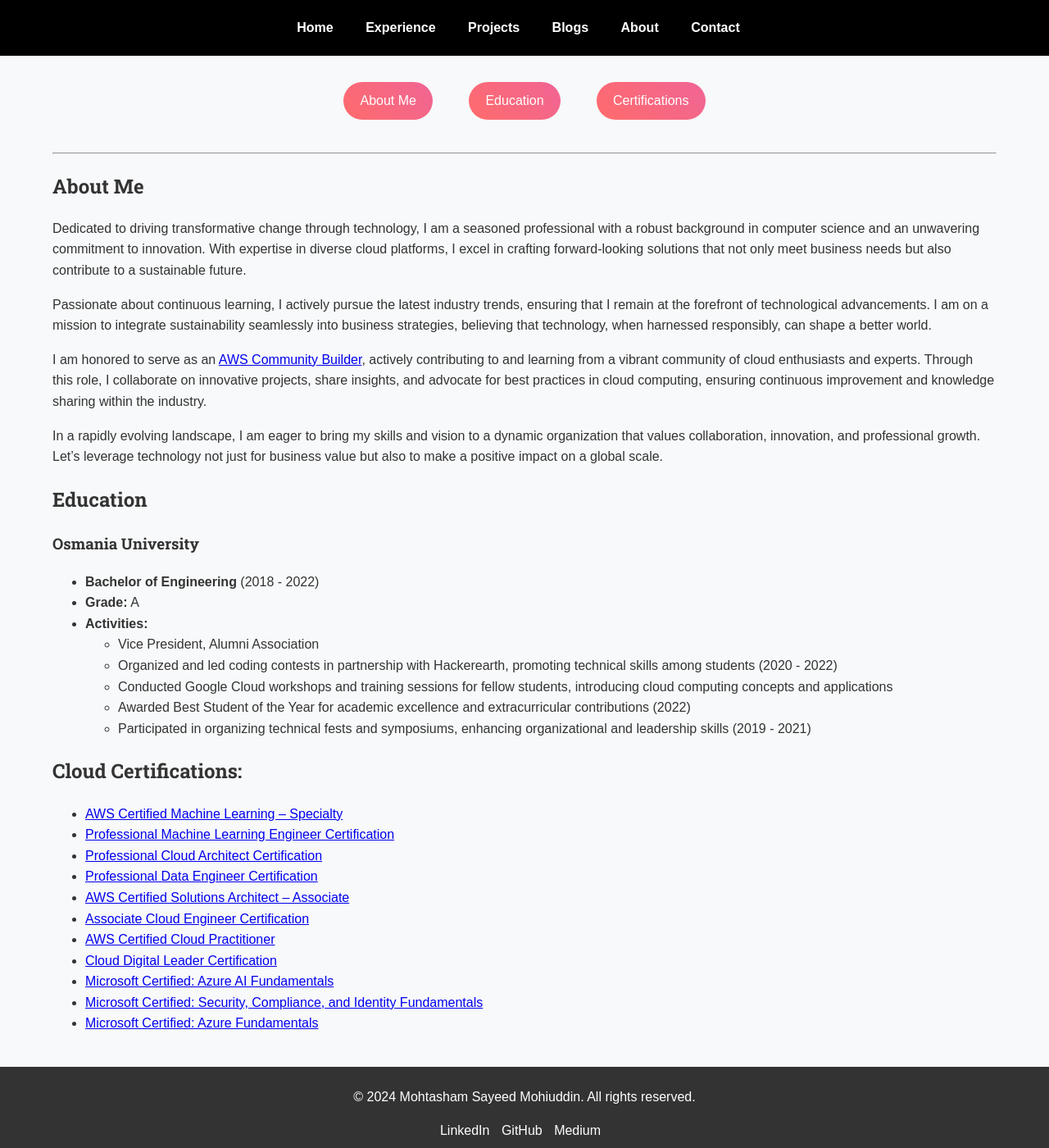
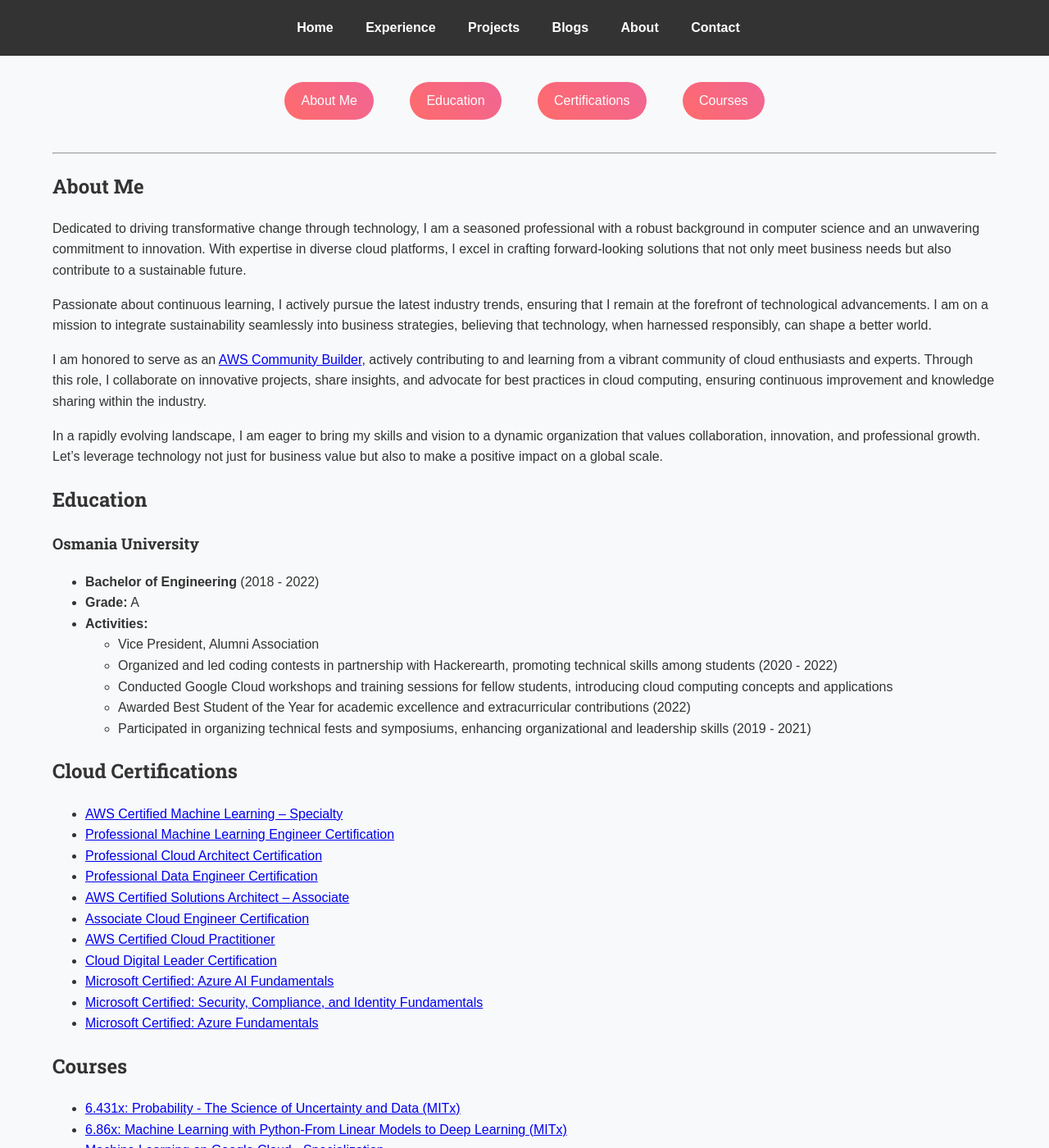
Before and after one commit to mohtasham9/mohtasham9.github.io, a Jekyll site: the page built from docs/about.markdown, in a window 1280 px wide and 1400 px high. Shown: the whole window at 82% size. Built offline with Jekyll 4.4.1, drawn with Linux system fonts in a browser that asks for light colours; some of the changed text lies outside the part shown.

Commit message:
Added courses

```diff
--- a/docs/about.markdown
+++ b/docs/about.markdown
@@ -8,6 +8,7 @@
   <a href="#about-me" class="button">About Me</a>
   <a href="#education" class="button">Education</a>
   <a href="#certifications" class="button">Certifications</a>
+  <a href="#courses" class="button">Courses</a>
 </div>
 
 ---
@@ -37,7 +38,7 @@
   - Participated in organizing technical fests and symposiums, enhancing organizational and leadership skills (2019 - 2021)
 
 
-## <a id="certifications"></a>Cloud Certifications:
+## <a id="certifications"></a>Cloud Certifications
 - [AWS Certified Machine Learning – Specialty](https://www.credly.com/badges/24fc796d-f24d-47fe-a5d3-84927392204a)
 - [Professional Machine Learning Engineer Certification](https://www.credly.com/badges/0fa29e73-0dbb-440d-998e-33178aace8da)
 - [Professional Cloud Architect Certification](https://www.credly.com/badges/4064916c-9c71-40ef-8d35-62949d3d507d)
@@ -49,3 +50,14 @@
 - [Microsoft Certified: Azure AI Fundamentals](https://www.credly.com/badges/f831b823-c012-4c41-a310-707a82c513bb)
 - [Microsoft Certified: Security, Compliance, and Identity Fundamentals](https://www.credly.com/badges/8ea4b0e9-e9b5-4526-b336-6c9091b0540f)
 - [Microsoft Certified: Azure Fundamentals](https://www.credly.com/badges/15ccb9e5-b807-4b52-9dac-c9d8de7477b8)
+
+
+## <a id="courses"></a>Courses
+- [6.431x: Probability - The Science of Uncertainty and Data (MITx)](https://courses.edx.org/certificates/ff755b9afe264d769b3350280fc80d3e)
+- [6.86x: Machine Learning with Python-From Linear Models to Deep Learning (MITx)](https://courses.edx.org/certificates/2b3dcf4ad33740cd98fb8936b00a6e9f)
+- [Machine Learning on Google Cloud - Specialization](https://www.coursera.org/account/accomplishments/specialization/AM86WX87M2WM)
+- [Large Language Models: Application through Production](https://courses.edx.org/certificates/efc11ea8e67248198c4fdfd9b90fdc47)
+- [Generative AI with Large Language Models](https://www.coursera.org/account/accomplishments/verify/2HT8THZCKJ9W)
+- [AWS Academy Graduate - AWS Academy Cloud Foundations](https://www.credly.com/badges/22a39f3a-f86d-4a95-b901-5f2b6fe6d2ff?source=linked_in_profile)
+- [Architecting with Google Compute Engine Specialization](https://coursera.org/verify/specialization/8CCA5PCRVKQ5)
+- [Python Data Structures](https://www.coursera.org/account/accomplishments/verify/M72TRRDA88HD)
--- a/docs/assets/css/style.css
+++ b/docs/assets/css/style.css
@@ -21,8 +21,8 @@
 }
 
 header {
-  background: #000000;
-  color: #ffffff;
+  background: #333;
+  color: #fff;
   padding: 5px 0;
   width: 100%; /* Full width */
   position: fixed; /* Fixed positioning */
@@ -34,7 +34,7 @@
 }
 
 header nav ul li a.active {
-  border-bottom: 2px solid #000; /* Adds an underline to the active link */
+  border-bottom: 2px solid #ffffff; /* Adds an underline to the active link */
 }
 
 header nav ul {
```
